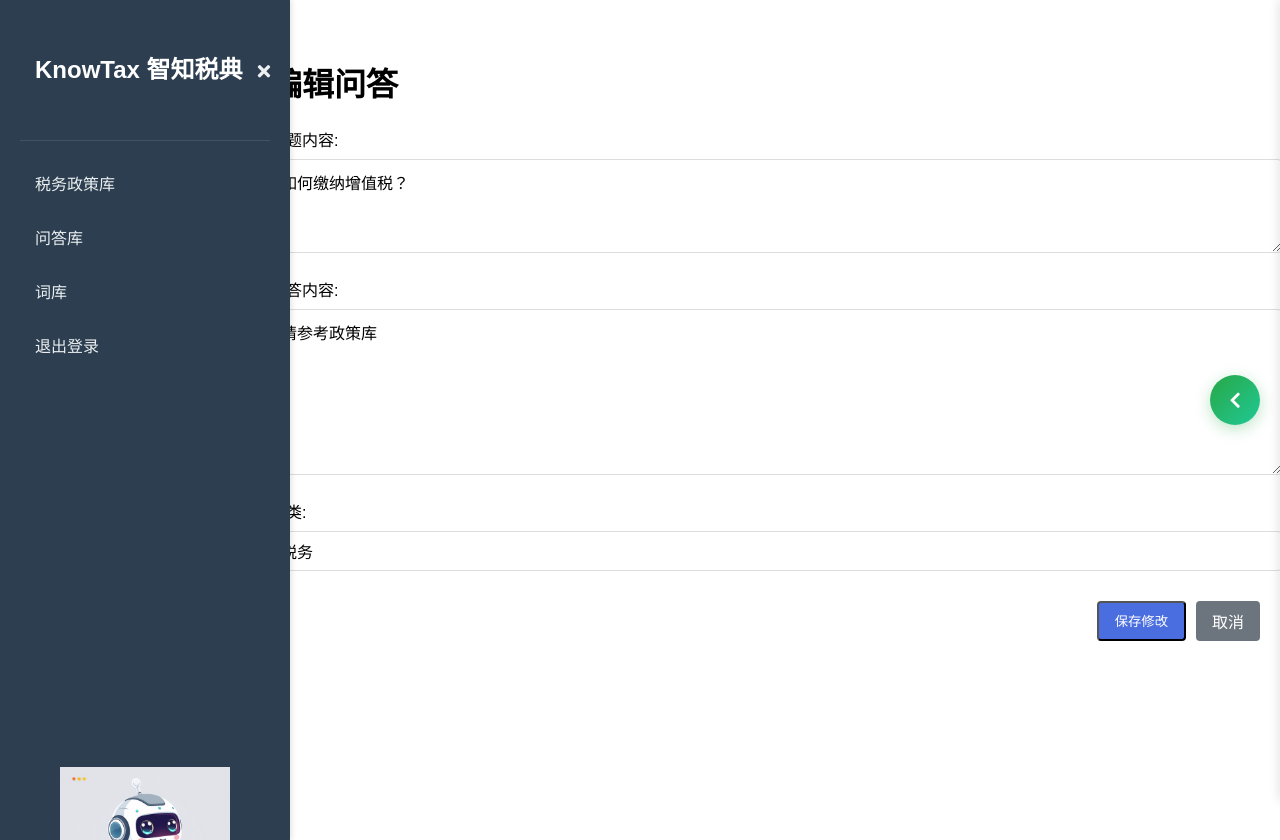
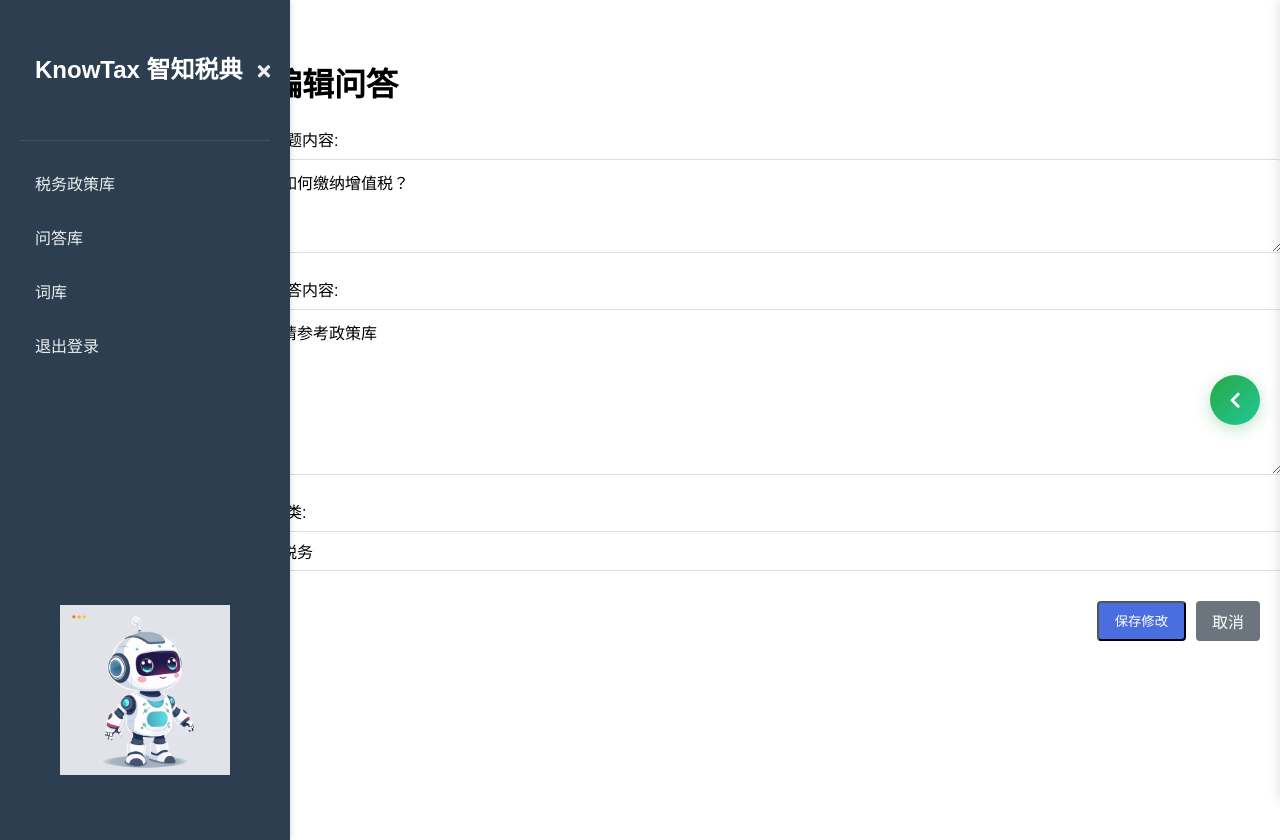
Before and after one commit to Ulricman/Agent, a Flask app: page /data/qa/edit/1 in a window 1280 px wide. Run offline with Flask 3, Linux system fonts and the light colour scheme.

Commit message:
adjust the positoin of robot in the sidebar

```diff
--- a/templates/base.html
+++ b/templates/base.html
@@ -44,7 +44,6 @@
             {% endif %}
             <li><a href="/auth/logout">退出登录</a></li>
         </ul>
-        <div class="spacer"></div>
         <div class="robot">
             <img src="/static/images/robot.png" alt="robot-image" width="170">
         </div>
@@ -130,10 +129,10 @@
     }
 
     .robot {
-        height: 300px;
-        display: flex;
-        flex-direction: column;
-        justify-content: flex-end;
+        position: absolute;
+        bottom: 65px;
+        left: 0px;
+        width: 100%;
     }
 
     /* Sidebar切换按钮样式 */
```
